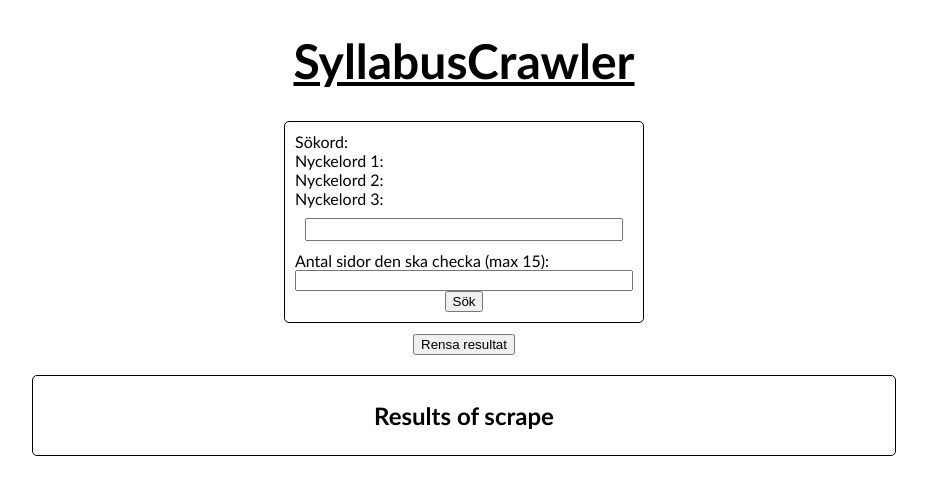
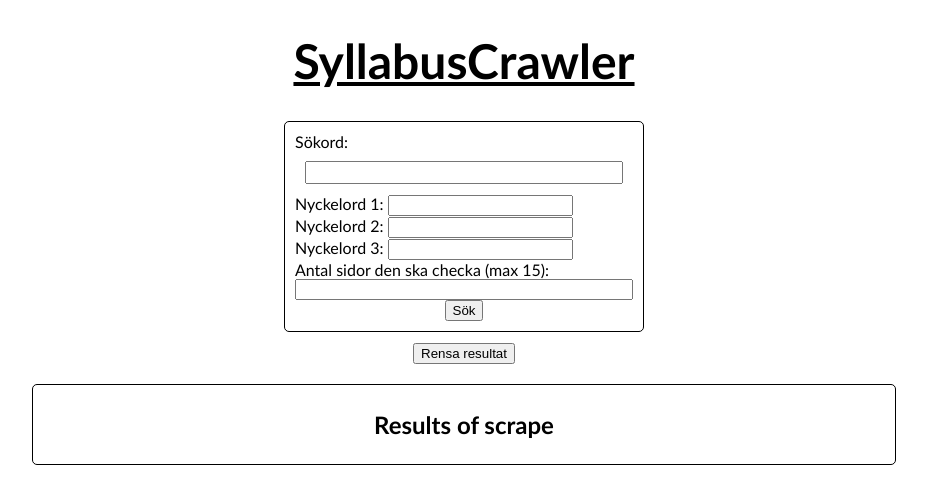
Before and after one commit to JohanFrom/SyllabusCrawler, a Flask app: page / in a window 1280 px wide. Shown: the top 500 px of the page, without its empty margins (176-1103 px from the left). Run offline with Flask 2, Linux system fonts and the light colour scheme.

Commit message:
fixed keywords

```diff
--- a/templates/index.html
+++ b/templates/index.html
@@ -14,14 +14,14 @@
         <form id="search_form" action="{{url_for('read_input')}}" method="post" onsubmit="return CheckInput()">
             <label class="search-bar" for="search-bar">Sökord:</label>
             <span id="error-message-input"></span>
+            <input id="search-input" name="search-input" type="text">
 
             <!----------------------- Keywords ----------------------->
-            <label class="keyword1" for="keyword1">Nyckelord 1:</label>
-            <label class="keyword2" for="keyword2">Nyckelord 2:</label>
-            <label class="keyword3" for="keyword3">Nyckelord 3:</label>
+            <label class="keyword1" for="keyword1">Nyckelord 1: <input id="input-keyword1" name="input-keyword1" type="text"> </label>
+            <label class="keyword2" for="keyword2">Nyckelord 2: <input id="input-keyword2" name="input-keyword2" type="text"> </label>
+            <label class="keyword3" for="keyword3">Nyckelord 3: <input id="input-keyword3" name="input-keyword3" type="text"> </label>
             <!-------------------------------------------------------->
 
-            <input id="search-input" name="search-input" type="text">
             <label class="search-bar" for="amount-of-pages">Antal sidor den ska checka (max 15):</label>
             <span id="error-message-number"></span>
             <input id="amount-of-pages" name="amount-of-pages" type="text">
```
